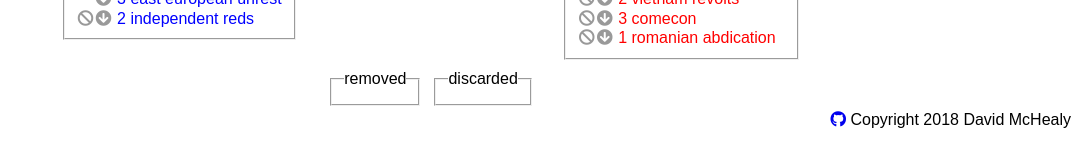
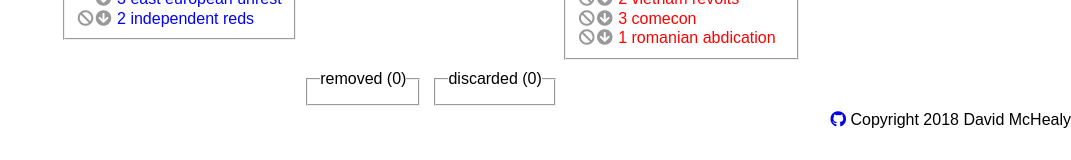
Before and after one commit to mindreader/twilight-struggle-counter, a React (Create React App) app: page / in a window 1280 px wide. Shown: the part 375-535 px from the top of the page, without its empty margins (209-1280 px from the left). Built offline with nearby package versions, Linux system fonts and the light colour scheme.

Commit message:
Adding counters to discard/removed piles.
This way you can check the numbers on playdek and easily see that they match
up.

```diff
--- a/src/App.js
+++ b/src/App.js
@@ -475,7 +475,7 @@ class App extends Component {
     const content = [{ name: "removed", data: removes }, { name: "discarded", data: discards }].map(c => (
       <div key={c.name} id={c.name} className="cardCol">
         <fieldset>
-          <legend align="center">{c.name}</legend>
+          <legend align="center">{c.name} ({c.data.count()})</legend>
           <ul>{c.data}</ul>
         </fieldset>
       </div>
```
